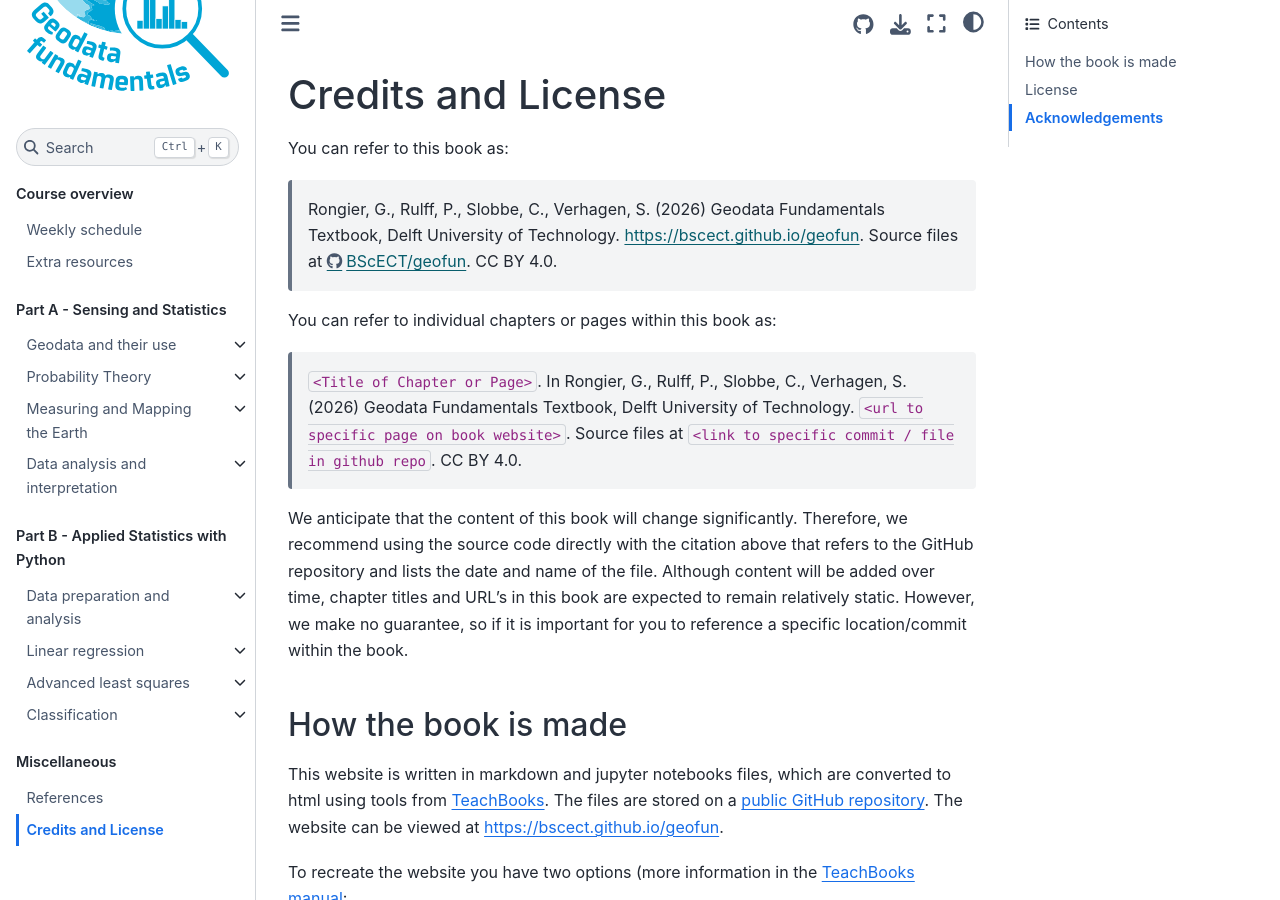
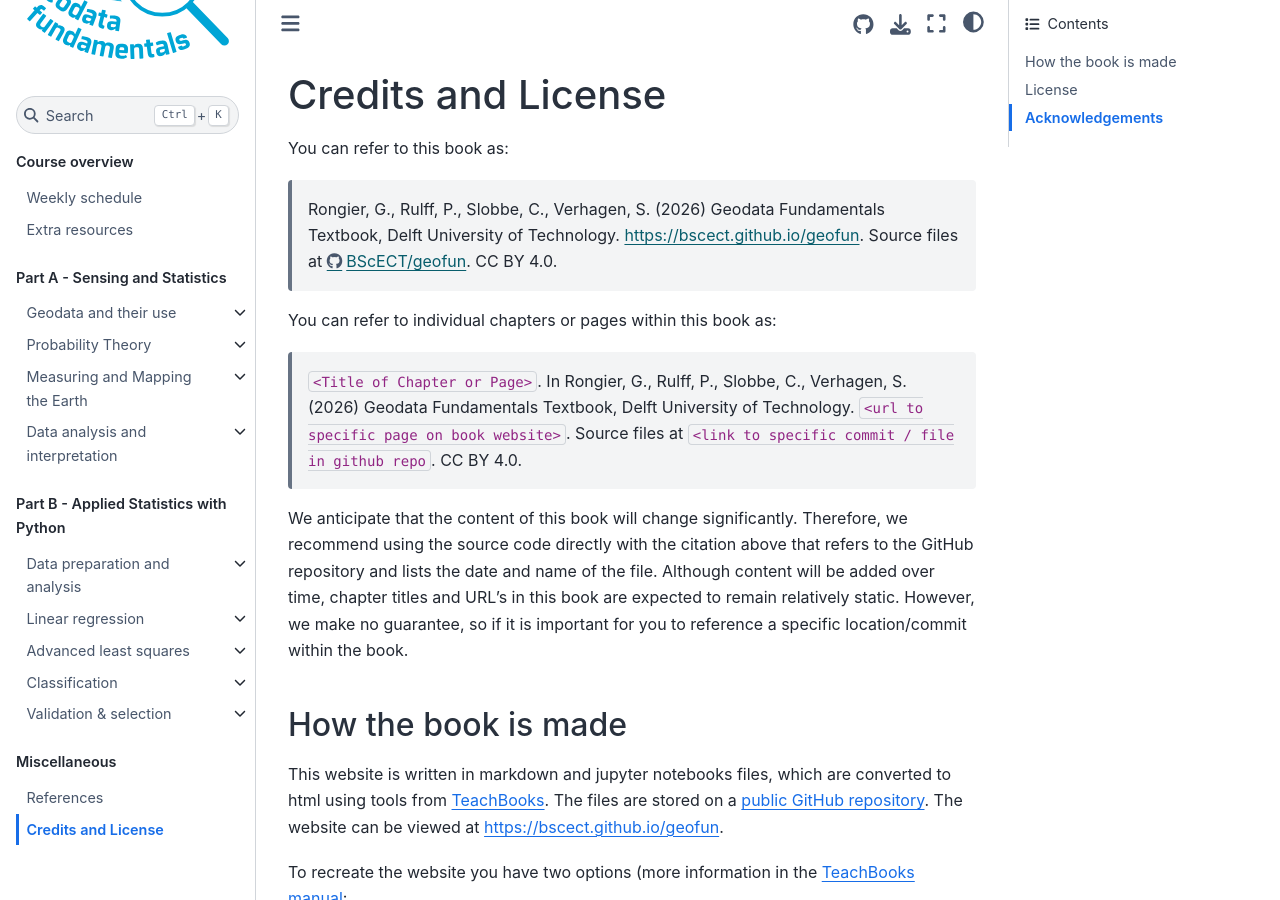
Before and after one commit to BScECT/geofun, a Jupyter Book: the page built from book/credits.md, in a window 1280 px wide and 900 px high. Built offline with Jupyter Book 1.0.4 settings and Sphinx 7.4.7 and the Sphinx Book theme 1.1.4, drawn with Linux system fonts in a browser that asks for light colours; comment, search, counter and statistics services are not loaded; some of the changed lines change nothing that is shown.

Commit message:
Forgot to change the TOC.

```diff
--- a/book/_toc.yml
+++ b/book/_toc.yml
@@ -62,10 +62,10 @@
       sections:
       - file: 2_applied_statistics/classification/beyond_least_squares.ipynb
       - file: 2_applied_statistics/classification/logistic_regression.ipynb
-    # - file: 2_applied_statistics/validation/overview.md
-    #   sections:
-    #   - file: 2_applied_statistics/validation/model_validation.ipynb
-    #   - file: 2_applied_statistics/validation/model_selection.ipynb
+    - file: 2_applied_statistics/validation/overview.md
+      sections:
+      - file: 2_applied_statistics/validation/model_validation.ipynb
+      - file: 2_applied_statistics/validation/model_selection.ipynb
   - caption: Miscellaneous
     chapters:
     - file: references.md
```
